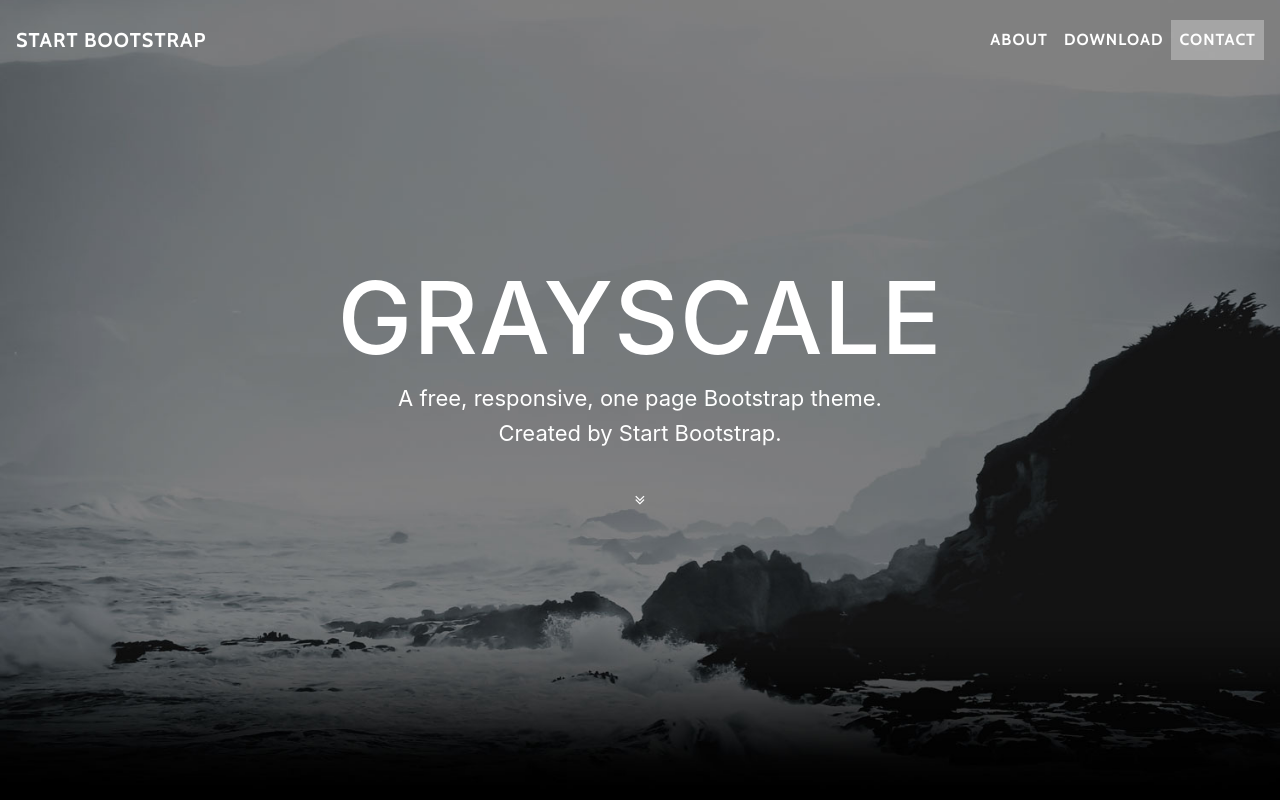
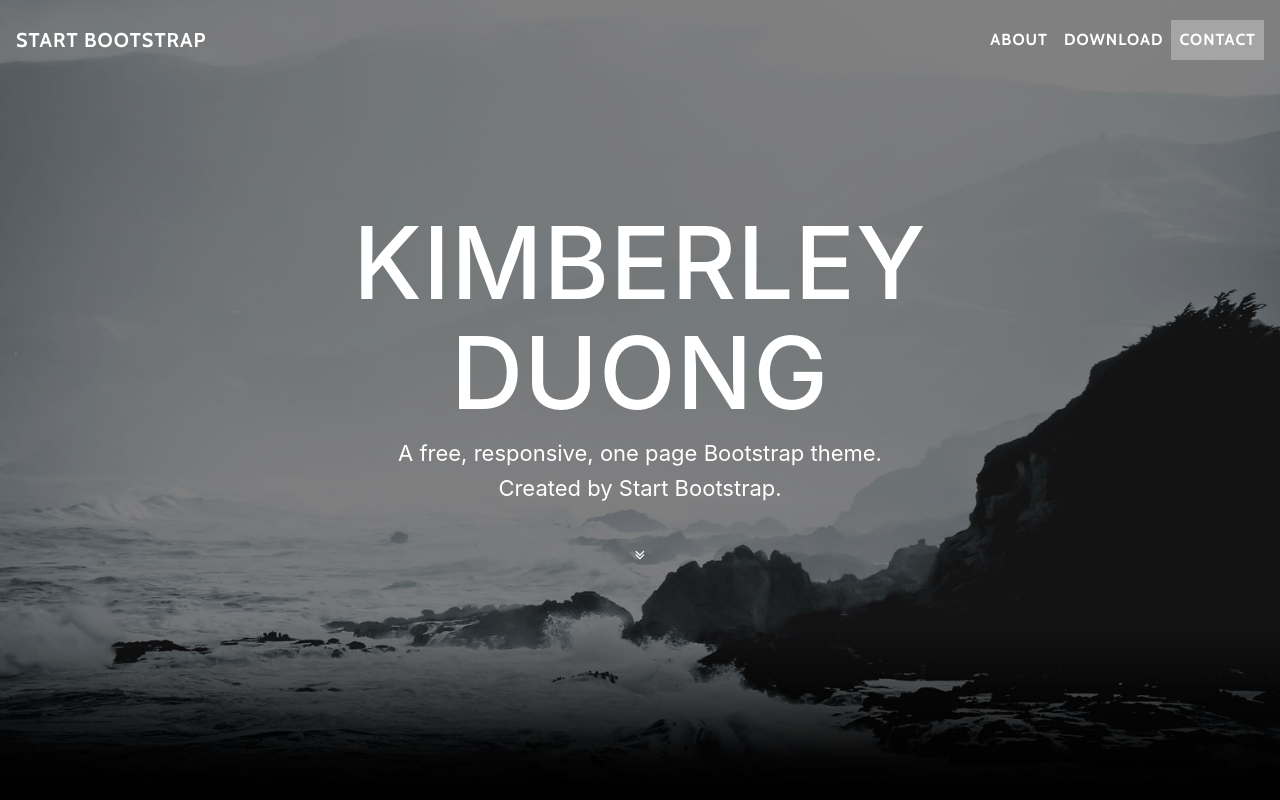
Before and after one commit to kimberleyduong/Grayscale, a website with bundled scripts: page index.html in a window 1280 px wide. Shown: the top 800 px of the page. Built offline with nearby package versions, Linux system fonts and the light colour scheme.

Commit message:
Added my name

```diff
--- a/index.html
+++ b/index.html
@@ -8,7 +8,7 @@
     <meta name="description" content="">
     <meta name="author" content="">
 
-    <title>Grayscale - Start Bootstrap Theme</title>
+    <title>Kimberley Duong</title>
 
     <!-- Bootstrap core CSS -->
     <link href="vendor/bootstrap/css/bootstrap.min.css" rel="stylesheet">
@@ -52,7 +52,7 @@
             <div class="container">
                 <div class="row">
                     <div class="col-lg-8 mx-auto">
-                        <h1 class="brand-heading">Grayscale</h1>
+                        <h1 class="brand-heading">Kimberley Duong</h1>
                         <p class="intro-text">A free, responsive, one page Bootstrap theme.
                             <br>Created by Start Bootstrap.</p>
                         <a href="#about" class="btn btn-circle page-scroll">
```
